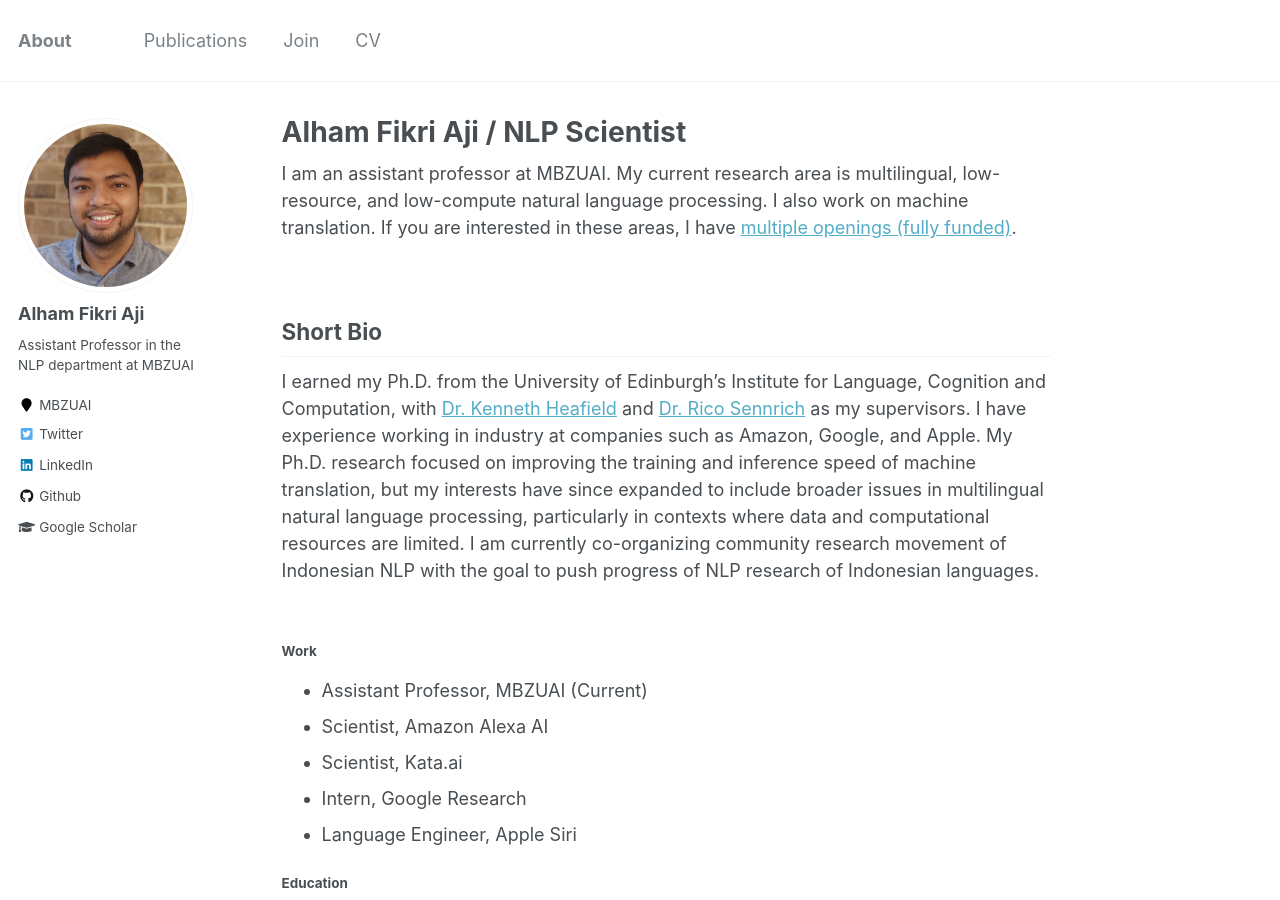
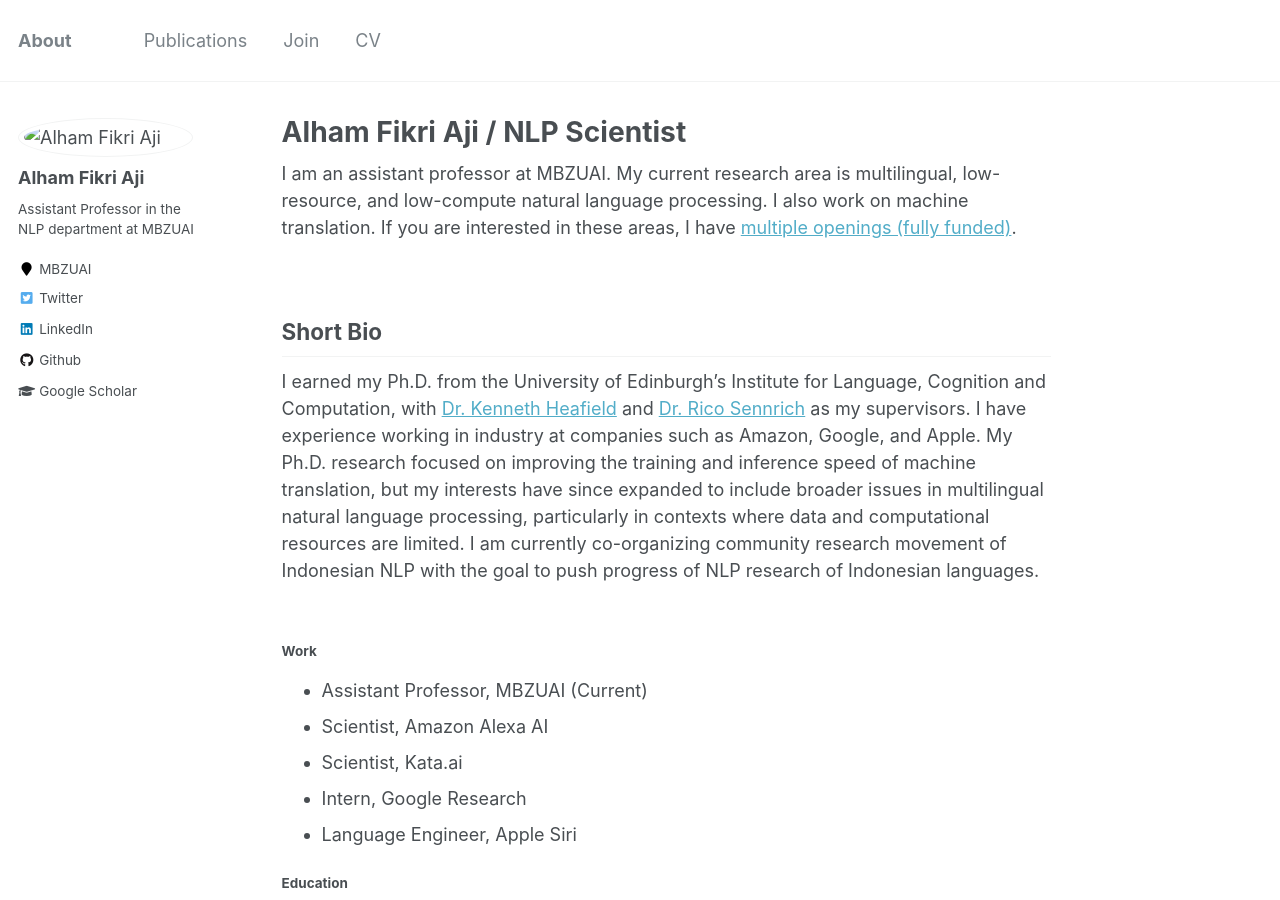
Before and after one commit to afaji/afaji.github.io, a Jekyll site: the page built from _pages/about.md, in a window 1280 px wide and 900 px high. Built offline with Jekyll 4.4.1, drawn with Linux system fonts in a browser that asks for light colours.

Commit message:
Update _config.yml

```diff
--- a/_config.yml
+++ b/_config.yml
@@ -81,7 +81,7 @@
 # Site Author
 author:
   name             : "Alham Fikri Aji"
-  avatar           : "aji-hd.jpg"
+  avatar           : "images/aji-hd.jpg"
   bio              : "Assistant Professor in the NLP department at MBZUAI"
   location         : "MBZUAI"
   employer         :
```
